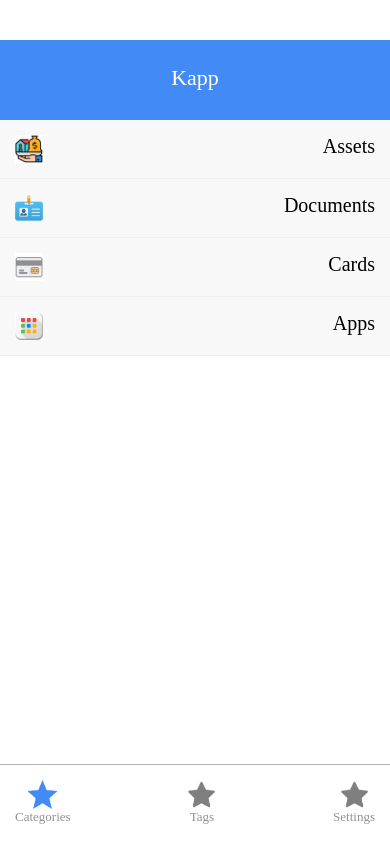
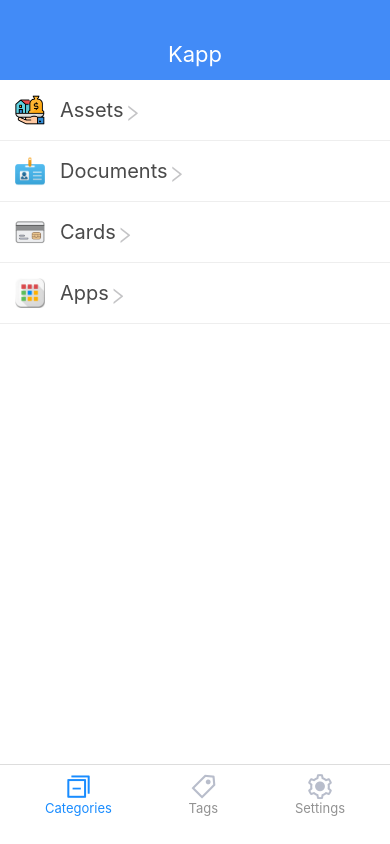
Before and after one commit to gustavozapata/kappMobile, a React Native app: screen / in a window 390 px wide. Built offline with nearby package versions, Linux system fonts and the light colour scheme.

Commit message:
fix ios project + add icons vectors + home almost ready

```diff
--- a/App.js
+++ b/App.js
@@ -1,9 +1,15 @@
 import React, {useState} from 'react';
-import {View, StyleSheet, FlatList} from 'react-native';
-import Header from './components/Header';
+import {View, StyleSheet, FlatList, StatusBar, Platform} from 'react-native';
+import Header from './layout/Header';
 import MenuItem from './components/MenuItem';
-import Navigation from './components/Navigation';
+import Navigation from './layout/Navigation';
 // import Assets from './components/Assets';
+
+const MyStatusBar = ({backgroundColor, ...props}) => (
+  <View style={[styles.statusBar, {backgroundColor}]}>
+    <StatusBar translucent backgroundColor={backgroundColor} {...props} />
+  </View>
+);
 
 const App = () => {
   const [items, setItems] = useState([
@@ -15,6 +21,7 @@ const App = () => {
 
   return (
     <View style={styles.container}>
+      <MyStatusBar backgroundColor="#428BF7" barStyle="light-content" />
       <Header />
       <FlatList
         data={items}
@@ -26,10 +33,23 @@ const App = () => {
   );
 };
 
+const STATUSBAR_HEIGHT = Platform.OS === 'ios' ? 20 : StatusBar.currentHeight;
+const APPBAR_HEIGHT = Platform.OS === 'ios' ? 44 : 56;
+
 const styles = StyleSheet.create({
   container: {
     flex: 1,
-    paddingTop: 40,
+  },
+  statusBar: {
+    height: STATUSBAR_HEIGHT,
+  },
+  appBar: {
+    backgroundColor: '#79B45D',
+    height: APPBAR_HEIGHT,
+  },
+  content: {
+    flex: 1,
+    backgroundColor: '#33373B',
   },
 });
 
--- a/components/MenuItem.js
+++ b/components/MenuItem.js
@@ -1,6 +1,7 @@
 import React from 'react';
 import {View, Image, StyleSheet, TouchableOpacity} from 'react-native';
 import Texto from './Texto';
+import Icon from 'react-native-vector-icons/dist/AntDesign';
 
 const icons = {
   Assets: require('../images/assets.png'),
@@ -19,6 +20,7 @@ export default function MenuItem({item}) {
         <Texto style={styles.listItemText} type="menu">
           {item.name}
         </Texto>
+        <Icon name="right" size={18} color="#C4C4C6" style={styles.arrows} />
       </View>
     </TouchableOpacity>
   );
@@ -27,13 +29,15 @@ export default function MenuItem({item}) {
 const styles = StyleSheet.create({
   listItem: {
     padding: 15,
-    backgroundColor: '#f8f8f8',
+    // backgroundColor: '#f8f8f8',
     borderBottomWidth: 1,
     borderColor: '#eee',
+    // alignContent: 'center',
   },
   listItemView: {
     flexDirection: 'row',
-    justifyContent: 'space-between',
+    // justifyContent: 'space-between',
+    alignItems: 'center',
   },
   listItemText: {
     fontSize: 18,
@@ -44,8 +48,12 @@ const styles = StyleSheet.create({
     height: 14,
   },
   icon: {
-    width: 28,
-    height: 28,
-    flexDirection: 'row',
+    width: 30,
+    height: 30,
+    marginRight: 15,
+    // flexDirection: 'row',
+  },
+  arrows: {
+    marginTop: 5,
   },
 });
--- a/components/Texto.js
+++ b/components/Texto.js
@@ -7,24 +7,32 @@ export default function Texto({type, children}) {
 
 const styles = StyleSheet.create({
   text: {
-    fontFamily: 'Montserrat-Bold',
+    // fontFamily: 'Montserrat-Bold',
     fontSize: 15,
   },
   heading: {
     fontSize: 22,
-    fontFamily: 'Montserrat-Bold',
+    // fontFamily: 'Montserrat-Bold',
     color: 'white',
     textAlign: 'center',
   },
   navigation: {
     fontSize: 13,
     flexDirection: 'column',
-    fontFamily: 'Montserrat-Semibold',
+    // fontFamily: 'Montserrat-Semibold',
     color: '#929292',
+    alignItems: 'center',
+  },
+  navigationActive: {
+    fontSize: 13,
+    flexDirection: 'column',
+    // fontFamily: 'Montserrat-Semibold',
+    color: '#198CFF',
     alignItems: 'center',
   },
   menu: {
     fontSize: 20,
-    fontFamily: 'Montserrat-Medium',
+    color: '#4A4A4A',
+    // fontFamily: 'Montserrat-Medium',
   },
 });
--- a/components/Header.js
+++ b/layout/Header.js
@@ -1,6 +1,6 @@
 import React from 'react';
 import {View, StyleSheet} from 'react-native';
-import Texto from './Texto';
+import Texto from '../components/Texto';
 
 const Header = ({title}) => {
   return (
@@ -17,7 +17,8 @@ Header.defaultProps = {
 const styles = StyleSheet.create({
   header: {
     height: 80,
-    padding: 25,
+    justifyContent: 'flex-end',
+    paddingBottom: 13,
     backgroundColor: '#428BF7',
   },
 });
--- a/components/Navigation.js
+++ b/layout/Navigation.js
@@ -1,20 +1,21 @@
 import React from 'react';
-import {View, StyleSheet, Image} from 'react-native';
-import Texto from './Texto';
+import {View, StyleSheet} from 'react-native';
+import Texto from '../components/Texto';
+import Icon from 'react-native-vector-icons/dist/AntDesign';
 
 export default function Navigation() {
   return (
     <View style={styles.navigation}>
       <View style={styles.navigationItem}>
-        <Image source={require('../images/star_a.png')} style={styles.star} />
-        <Texto type="navigation">Categories</Texto>
+        <Icon name="switcher" size={25} color="#198CFF" style={styles.icon} />
+        <Texto type="navigationActive">Categories</Texto>
       </View>
       <View style={styles.navigationItem}>
-        <Image source={require('../images/star.png')} style={styles.star} />
+        <Icon name="tag" size={25} color="#B8BDCB" style={styles.icon} />
         <Texto type="navigation">Tags</Texto>
       </View>
       <View style={styles.navigationItem}>
-        <Image source={require('../images/star.png')} style={styles.star} />
+        <Icon name="setting" size={25} color="#B8BDCB" style={styles.icon} />
         <Texto type="navigation">Settings</Texto>
       </View>
     </View>
@@ -22,21 +23,23 @@ export default function Navigation() {
 }
 
 const styles = StyleSheet.create({
-  star: {
-    width: 29,
-    height: 29,
-  },
   navigation: {
     height: 80,
-    padding: 15,
+    padding: 45,
+    paddingTop: 8,
     backgroundColor: '#fff',
     flexWrap: 'wrap',
     justifyContent: 'space-between',
     flexDirection: 'row',
     borderTopWidth: 1,
-    borderTopColor: '#B2B2B2',
+    borderTopColor: '#ddd',
   },
   navigationItem: {
     alignItems: 'center',
+    // alignContent: 'flex-end',
+    justifyContent: 'flex-start',
+  },
+  icon: {
+    // marginBottom: 4,
   },
 });
--- a/package.json
+++ b/package.json
@@ -11,7 +11,8 @@
   },
   "dependencies": {
     "react": "16.11.0",
-    "react-native": "0.62.2"
+    "react-native": "0.62.2",
+    "react-native-vector-icons": "^6.6.0"
   },
   "devDependencies": {
     "@babel/core": "^7.6.2",
```
Also changed, not shown: 22 other files (tests, documents, lock files or other folders).
